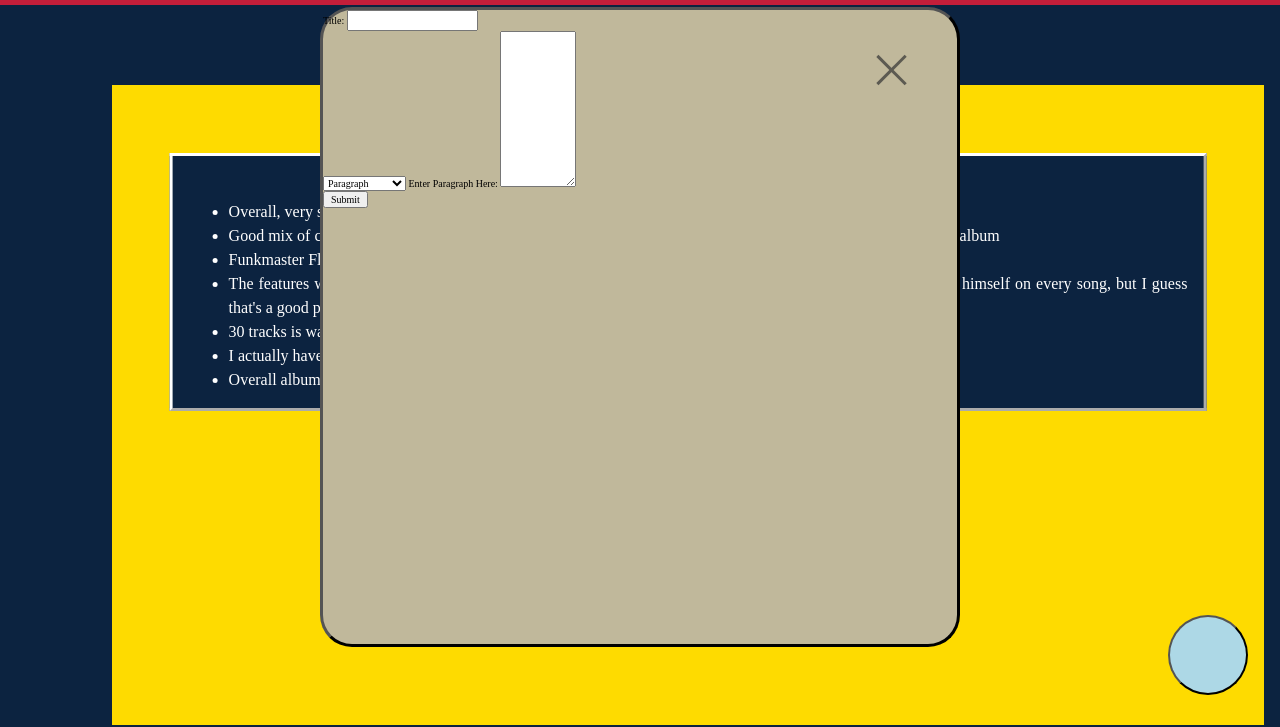
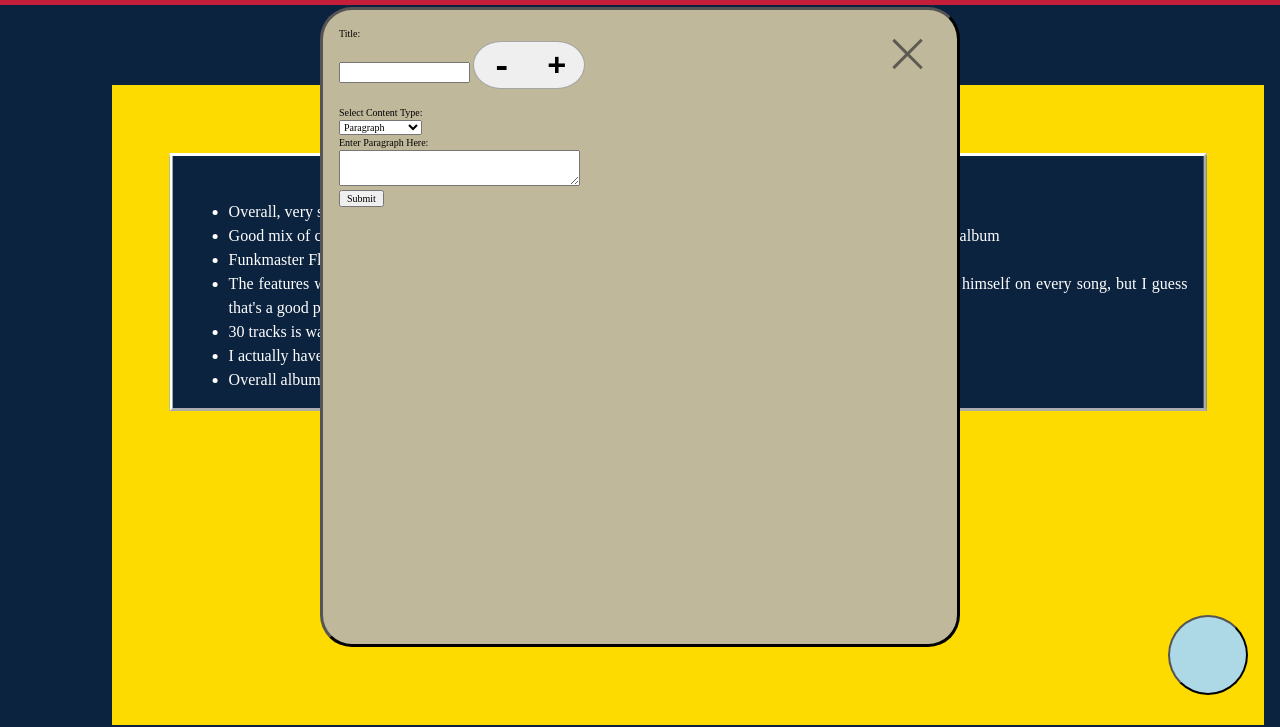
Before and after one commit to Namagaii/Eduards-Music-Reviews, a plain HTML site: page index.html in a window 1280 px wide. Shown: the part 73-800 px from the top of the page. Drawn offline with nearby package versions, Linux system fonts and the light colour scheme.

Commit message:
Have done more work to develop the form but have just realized that I need to export this form to a different password protected page for just only admin use... oops.

```diff
--- a/index.html
+++ b/index.html
@@ -9,7 +9,6 @@
         <link rel="stylesheet" href="./style.css">
         <link rel="stylesheet" href="./reset.css">
         <script src="https://ajax.googleapis.com/ajax/libs/jquery/3.6.0/jquery.min.js"></script>
-        <script src="./index.js"></script>
     </head>
     <body>
         <header class="header">
@@ -41,20 +40,14 @@
             <form id="review-form">
                 <label for="title">Title: </label>
                 <input type="text" id="review-title-input" name="title">
-                <div id="review-content-area">
-                    <label for="review-content-type0"></label>
-                    <select form="review-form" name="review-content-type0" id="review-content-type0">
-                        <option value="p" selected>Paragraph</option>
-                        <option value="ul">Unordered List</option>
-                        <option value="ol">Ordered List</option>
-                    </select>
-                    <label for="review-content0">Enter Paragraph Here: </label>
-                    <textarea id="review-content0" name="review-content0" rows="10" cols="10"></textarea>
-                    <!--Added fields will start here-->
+                <div class="review-content-buttons">
+                    <input class="review-content-button" type="button" id="review-content-minus-button" name="content-minus-button" value="-"><input class="review-content-button" type="button" id="review-content-plus-button" name="content-plus-button" value="+">
                 </div>
+                <div id="review-content-form-area"></div>
                 <input type="submit" value="Submit">
             </form>
         </div>
         <button id="add-review-button"></button>
+        <script src="./index.js"></script>
     </body>
 </html>
--- a/index.js
+++ b/index.js
@@ -1,8 +1,31 @@
 const displayArea = $("#review-display-area");
 const reviewForm = $("#review-form-area");
+const reviewContentFormArea = $("#review-content-form-area");
+let contentForms = [];
+let currentContentType = [];
 $("#add-review-button").on("click", () => {
 
 });
+$("#review-content-minus-button").click((event) => {
+    console.log("click minus");
+    if (event.target.tagName !== "INPUT"){return;}
+    removeContentForm();
+});
+$("#review-content-plus-button").click((event) => {
+    console.log("click plus");
+    if (event.target.tagName !== "INPUT"){return;}
+    generateContentForm();
+});
+const onTypeChange = (event) => {
+    function getCurrentIndex() {
+        let id = event.target.id;
+        let chars = id.split("");
+        return parseInt(chars[chars.length-1]);
+    }
+    if (event.target.tagName !== "SELECT") {return;}
+    if (event.target.selectedIndex === currentContentType[getCurrentIndex()]){return;}
+    //Change appropriate form fields TODO
+}
 /*
     review format:
     <div class="review">
@@ -36,3 +59,68 @@ $("#add-review-button").on("click", () => {
 function generateReview () {
 
 }
+
+function removeContentForm () {
+    if (contentForms.length === 1){
+        return;
+    }
+    console.log("removed index "+(contentForms.length-1))
+    $(`#${contentForms[contentForms.length-1].prop("id")}`).remove();
+    contentForms.pop();
+    currentContentType.pop();
+}
+
+function generateContentForm () {
+    function generateOptions () {
+        const options = [];
+        options.push($("<option>"));
+        options.push($("<option>"));
+        options.push($("<option>"));
+        return options;
+    }
+    const labelText = [
+        "Select Content Type: ",
+        "Paragraph",
+        "Udordered List",
+        "Ordered List",
+        "Enter Paragraph Here: "
+    ]
+    // create elements
+    const container = $("<div>");
+    const typeLabel = $("<label>");
+    const typeSelect = $("<select>");
+    const typeOptions = generateOptions();
+    const contentFieldLabel = $("<label>");
+    const textArea = $("<textarea>");
+    // add properties
+    const index = contentForms.length;
+    container.prop("id", `review-content${index}`);
+    typeLabel.prop("for", `review-content-type${index}`);
+    typeLabel.text(labelText[0]);
+    typeSelect.prop("name", `review-content-type${index}`);
+    typeSelect.prop("id", `review-content-type${index}`);
+    typeOptions[0].prop("value", "p");
+    typeOptions[0].prop("selected", true);
+    currentContentType.push(0); // initializing array current content type
+    typeOptions[0].text(labelText[1]);
+    typeOptions[1].prop("value", "ul");
+    typeOptions[1].text(labelText[2]);
+    typeOptions[2].prop("value", "ol");
+    typeOptions[2].text(labelText[3]);
+    contentFieldLabel.prop("for", `review-content-field${index}`);
+    contentFieldLabel.text(labelText[4]);
+    textArea.prop("id", `review-content-field${index}`);
+    textArea.prop("name", `review-content-field${index}`);
+    textArea.prop("row", "5");
+    textArea.prop("cols", "40");
+    // add events
+    typeSelect.on("change", );
+    // append elements to create element tree
+    typeSelect.append(typeOptions);
+    container.append([typeLabel, typeSelect, contentFieldLabel, textArea]);
+    console.log(container)
+    reviewContentFormArea.append(container);
+    contentForms.push(container);
+}
+
+generateContentForm();
--- a/style.css
+++ b/style.css
@@ -85,6 +85,7 @@ footer p {
     border-radius: 5%;
     width: 50%;
     height: 80%;
+    padding: 1rem;
 }
 
 #add-review-button {
@@ -97,10 +98,14 @@ footer p {
     right: 2rem;
 }
 
+#review-form label {
+    display: block;
+}
+
 #review-form-exit-button {
     position: absolute;
-    right: 2.5rem;
-    top: 2.5rem;
+    right: 1.5rem;
+    top: 1.5rem;
 }
 
 .close {
@@ -125,3 +130,32 @@ footer p {
 .close::after {
     transform: rotate(-45deg)
 }
+
+.review-content-buttons {
+    display: inline-block;
+    width: 10rem;
+    height: 4rem;
+}
+
+.review-content-button {
+    display: inline-block;
+    box-sizing: border-box;
+    width: 3.5rem;
+    height: 3rem;
+    margin: 0;
+    padding: 0;
+    border: .1rem solid rgba(122, 122, 122, 0.63);
+    line-height: 0;
+    font-size: 2rem;
+    font-weight: 1000;
+}
+
+#review-content-minus-button {
+    border-right: 0;
+    border-radius: 50% 0 0 50%;
+}
+
+#review-content-plus-button {
+    border-left: 0;
+    border-radius: 0 50% 50% 0;
+}
```
